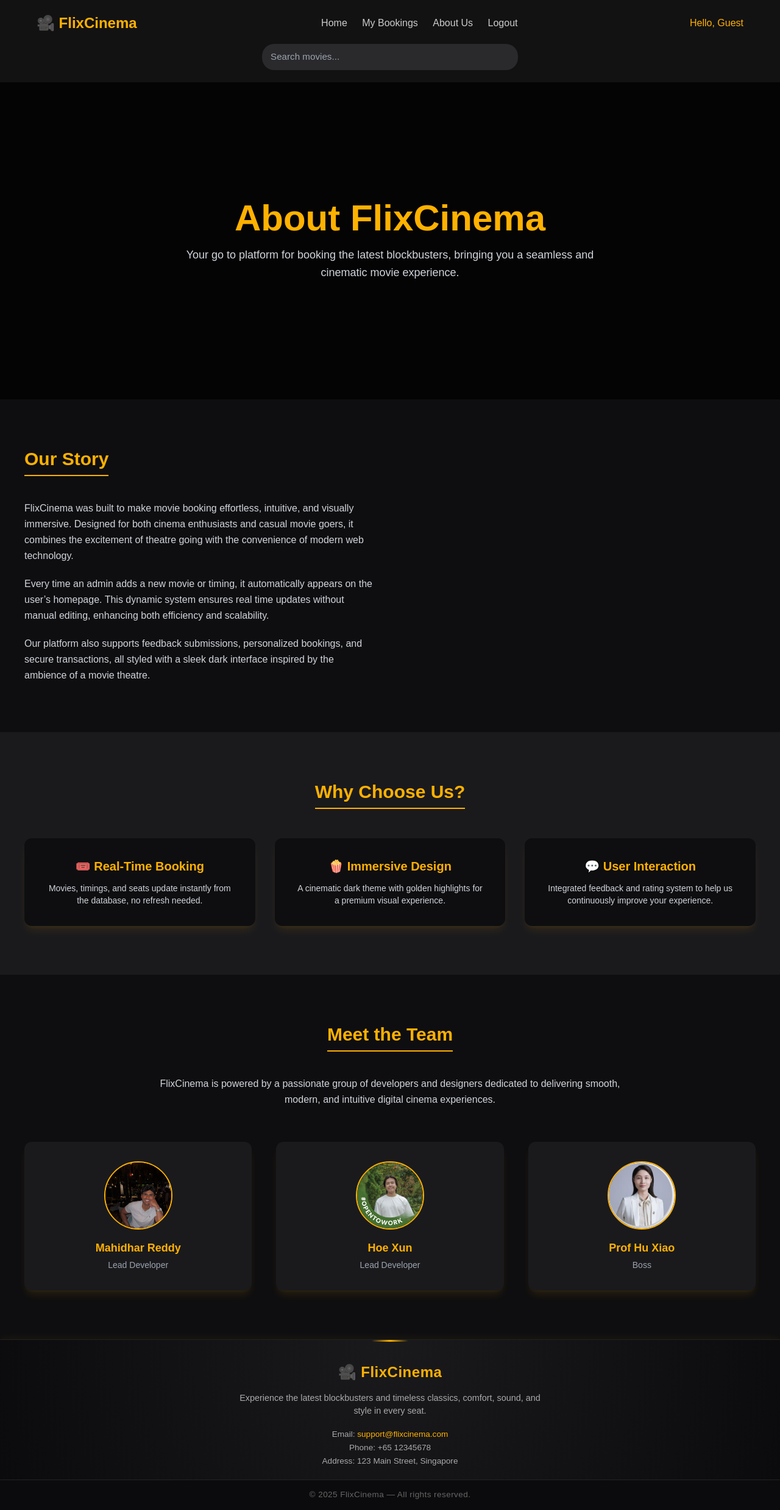
After one commit to mahi-trinax/cinema_ie4727, a PHP site: page /user/about_us.php in a window 1280 px wide. The commit adds this page. Shown: the whole page at 61% size. Run offline with PHP 8.4, Linux system fonts and the light colour scheme; some libraries are stand-ins or nearby versions.

Commit message:
tailwind update

```diff
--- a/components/header.php
+++ b/components/header.php
@@ -10,6 +10,7 @@ $user_email = $_SESSION['name'] ?? 'Guest';
   <nav>
     <a href="home.php">Home</a>
     <a href="my_bookings.php">My Bookings</a>
+    <a href="about_us.php">About Us</a>
     <a href="../auth/logout.php">Logout</a>
   </nav>
 
--- /dev/null
+++ b/user/about_us.php
@@ -0,0 +1,117 @@
+<?php include "../components/header.php"; ?>
+<!DOCTYPE html>
+<html lang="en">
+<head>
+  <meta charset="UTF-8">
+  <title>About Us - FlixCinema</title>
+  <script src="https://cdn.tailwindcss.com"></script>
+  <script>
+    tailwind.config = {
+      theme: {
+        extend: {
+          colors: {
+            gold: '#ffb100',
+            dark: '#0e0e10',
+            card: '#1a1a1d'
+          },
+          fontFamily: {
+            poppins: ['Poppins', 'sans-serif']
+          }
+        }
+      }
+    }
+  </script>
+</head>
+<body class="bg-dark text-white font-poppins">
+
+  <!-- HERO SECTION -->
+  <section class="relative h-[65vh] flex items-center justify-center bg-cover bg-center">
+    <div class="absolute inset-0 bg-black bg-opacity-70"></div>
+    <div class="relative text-center px-6">
+      <h1 class="text-4xl md:text-6xl font-bold text-gold mb-4">About FlixCinema</h1>
+      <p class="max-w-2xl mx-auto text-gray-300 text-lg leading-relaxed">
+        Your go to platform for booking the latest blockbusters, bringing you a seamless and cinematic movie experience.
+      </p>
+    </div>
+  </section>
+
+  <!-- OUR STORY -->
+  <section class="max-w-7xl mx-auto px-6 md:px-10 py-20">
+    <h2 class="text-3xl font-semibold text-gold border-b-2 border-gold inline-block pb-2 mb-10">Our Story</h2>
+    <div class="grid md:grid-cols-2 gap-12 items-center">
+      <div class="space-y-5 text-gray-300 leading-relaxed">
+        <p>
+          FlixCinema was built to make movie booking effortless, intuitive, and visually immersive.
+          Designed for both cinema enthusiasts and casual movie goers, it combines the excitement of
+          theatre going with the convenience of modern web technology.
+        </p>
+        <p>
+          Every time an admin adds a new movie or timing, it automatically appears on the user’s homepage.
+          This dynamic system ensures real time updates without manual editing, enhancing both efficiency and scalability.
+        </p>
+        <p>
+          Our platform also supports feedback submissions, personalized bookings, and secure transactions, all styled with a sleek dark interface inspired by the ambience of a movie theatre.
+        </p>
+      </div>
+    </div>
+  </section>
+
+  <!-- WHY CHOOSE US -->
+  <section class="bg-card py-20 px-6 md:px-10">
+    <div class="max-w-7xl mx-auto text-center">
+      <h2 class="text-3xl font-semibold text-gold border-b-2 border-gold inline-block pb-2 mb-12">Why Choose Us?</h2>
+      <div class="grid md:grid-cols-3 gap-8">
+        <div class="bg-dark p-8 rounded-xl shadow-lg shadow-gold/10 hover:shadow-gold/30 transition">
+          <h3 class="text-xl font-semibold text-gold mb-3">🎟️ Real-Time Booking</h3>
+          <p class="text-gray-300 text-sm">
+            Movies, timings, and seats update instantly from the database, no refresh needed.
+          </p>
+        </div>
+        <div class="bg-dark p-8 rounded-xl shadow-lg shadow-gold/10 hover:shadow-gold/30 transition">
+          <h3 class="text-xl font-semibold text-gold mb-3">🍿 Immersive Design</h3>
+          <p class="text-gray-300 text-sm">
+            A cinematic dark theme with golden highlights for a premium visual experience.
+          </p>
+        </div>
+        <div class="bg-dark p-8 rounded-xl shadow-lg shadow-gold/10 hover:shadow-gold/30 transition">
+          <h3 class="text-xl font-semibold text-gold mb-3">💬 User Interaction</h3>
+          <p class="text-gray-300 text-sm">
+            Integrated feedback and rating system to help us continuously improve your experience.
+          </p>
+        </div>
+      </div>
+    </div>
+  </section>
+
+  <!-- TEAM SECTION -->
+  <section class="max-w-7xl mx-auto py-20 px-6 md:px-10 text-center">
+    <h2 class="text-3xl font-semibold text-gold border-b-2 border-gold inline-block pb-2 mb-10">Meet the Team</h2>
+    <p class="text-gray-300 max-w-3xl mx-auto mb-14 leading-relaxed">
+      FlixCinema is powered by a passionate group of developers and designers dedicated to delivering
+      smooth, modern, and intuitive digital cinema experiences.
+    </p>
+
+    <div class="grid md:grid-cols-3 gap-10 justify-center">
+      <div class="bg-card rounded-xl p-8 shadow-lg shadow-gold/10 hover:shadow-gold/30 transition">
+        <img src="../assets/mahi.jpeg" alt="Mahidhar" class="w-28 h-28 rounded-full mx-auto mb-4 border-2 border-gold object-cover">
+        <h3 class="text-gold font-semibold text-lg mb-1">Mahidhar Reddy</h3>
+        <p class="text-gray-400 text-sm">Lead Developer</p>
+      </div>
+
+      <div class="bg-card rounded-xl p-8 shadow-lg shadow-gold/10 hover:shadow-gold/30 transition">
+        <img src="../assets/hoexun.jpeg" alt="Hoe Xun" class="w-28 h-28 rounded-full mx-auto mb-4 border-2 border-gold object-cover">
+        <h3 class="text-gold font-semibold text-lg mb-1">Hoe Xun</h3>
+        <p class="text-gray-400 text-sm">Lead Developer</p>
+      </div>
+
+      <div class="bg-card rounded-xl p-8 shadow-lg shadow-gold/10 hover:shadow-gold/30 transition">
+        <img src="../assets/prof.png" alt="Prof Hu Xiao" class="w-28 h-28 rounded-full mx-auto mb-4 border-2 border-gold object-cover">
+        <h3 class="text-gold font-semibold text-lg mb-1">Prof Hu Xiao</h3>
+        <p class="text-gray-400 text-sm">Boss</p>
+      </div>
+    </div>
+  </section>
+
+  <?php include "../components/footer.php"; ?>
+</body>
+</html>
--- a/user/home.php
+++ b/user/home.php
@@ -198,6 +198,7 @@ nav a:hover{color:#fff;}
   <nav>
     <a href="home.php">Home</a>
     <a href="my_bookings.php">My Bookings</a>
+    <a href="about_us.php">About Us</a>
     <a href="../auth/logout.php">Logout</a>
   </nav>
   <div class="user-info">Hello, <?= htmlspecialchars($user_email) ?></div>
```
Also changed, not shown: assets/hoexun.jpeg (added), assets/mahi.jpeg (added), assets/prof.png (added).
